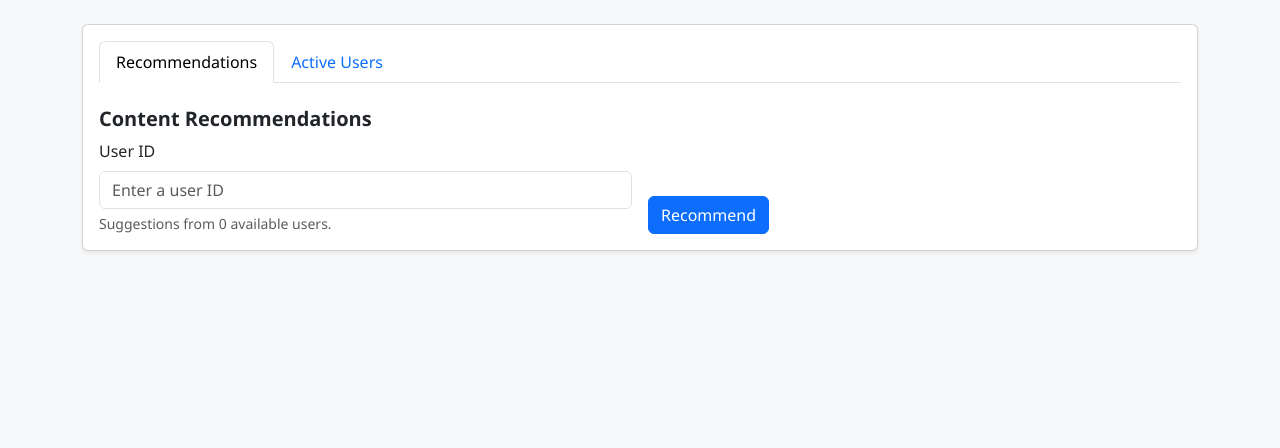
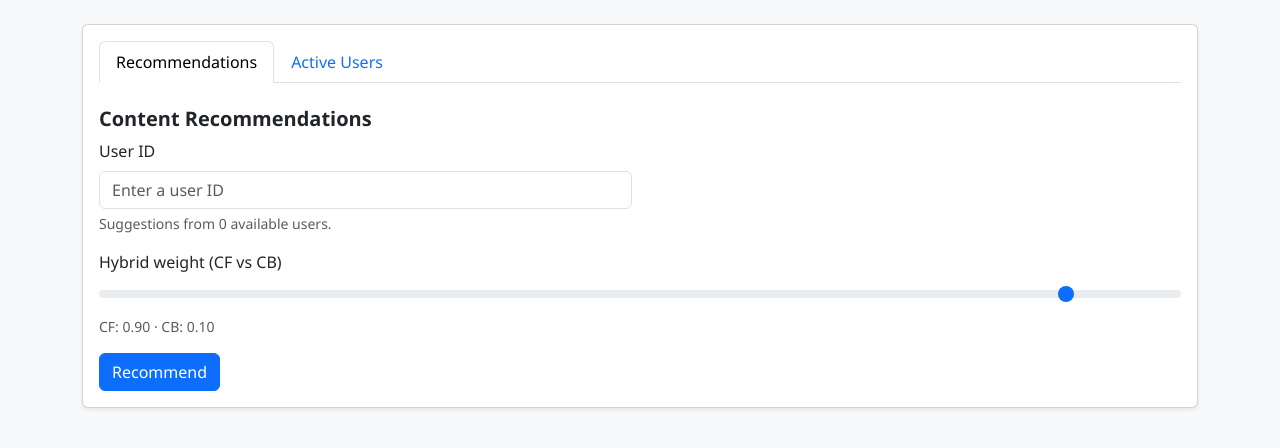
Before and after one commit to scude/Ai-engineer-formation-project-10, a Flask app: page / in a window 1280 px wide. Shown: the part 50-498 px from the top of the page. Run offline with Flask 3, Linux system fonts and the light colour scheme.

Commit message:
feat(app): Add configurable fields for weights

```diff
--- a/app/app.py
+++ b/app/app.py
@@ -139,6 +139,7 @@ def index():
         user_id_suggestions=user_id_suggestions,
         user_count=user_count,
         active_users=active_users,
+        default_hybrid_weight=config.MODEL_HYPERPARAMETERS["hybrid_cf_weight"],
         recommendations=None,
         strategy=None,
         model=None,
@@ -150,6 +151,7 @@ def index():
 @app.route("/recommend", methods=["POST"])
 def recommend():
     user_id = request.form.get("user_id", "").strip()
+    hybrid_weight = request.form.get("hybrid_weight", "").strip()
     user_id_suggestions, valid_user_ids, user_count = load_user_catalog()
     active_users = load_active_users()
     if not user_id:
@@ -158,6 +160,7 @@ def recommend():
             user_id_suggestions=user_id_suggestions,
             user_count=user_count,
             active_users=active_users,
+            default_hybrid_weight=config.MODEL_HYPERPARAMETERS["hybrid_cf_weight"],
             recommendations=None,
             strategy=None,
             model=None,
@@ -173,6 +176,7 @@ def recommend():
             user_id_suggestions=user_id_suggestions,
             user_count=user_count,
             active_users=active_users,
+            default_hybrid_weight=config.MODEL_HYPERPARAMETERS["hybrid_cf_weight"],
             recommendations=None,
             strategy=None,
             model=None,
@@ -180,12 +184,39 @@ def recommend():
             error="Invalid user ID provided.",
         )
 
+    try:
+        resolved_cf_weight = (
+            float(hybrid_weight) if hybrid_weight else config.MODEL_HYPERPARAMETERS["hybrid_cf_weight"]
+        )
+        resolved_cb_weight = 1.0 - resolved_cf_weight
+    except ValueError:
+        return render_template(
+            "index.html",
+            user_id_suggestions=user_id_suggestions,
+            user_count=user_count,
+            active_users=active_users,
+            default_hybrid_weight=config.MODEL_HYPERPARAMETERS["hybrid_cf_weight"],
+            recommendations=None,
+            strategy=None,
+            model=None,
+            hyperparameters=None,
+            error="Hybrid weight must be a numeric value.",
+        )
+
+    payload = {
+        "user_id": int(user_id),
+        "hybrid_weight": resolved_cf_weight,
+        "hybrid_cf_weight": resolved_cf_weight,
+        "hybrid_cb_weight": resolved_cb_weight,
+    }
+
     if valid_user_ids and payload["user_id"] not in valid_user_ids:
         return render_template(
             "index.html",
             user_id_suggestions=user_id_suggestions,
             user_count=user_count,
             active_users=active_users,
+            default_hybrid_weight=config.MODEL_HYPERPARAMETERS["hybrid_cf_weight"],
             recommendations=None,
             strategy=None,
             model=None,
@@ -207,6 +238,7 @@ def recommend():
             user_id_suggestions=user_id_suggestions,
             user_count=user_count,
             active_users=active_users,
+            default_hybrid_weight=resolved_cf_weight,
             recommendations=recommendations,
             strategy=strategy,
             model=model,
@@ -219,6 +251,7 @@ def recommend():
             user_id_suggestions=user_id_suggestions,
             user_count=user_count,
             active_users=active_users,
+            default_hybrid_weight=resolved_cf_weight,
             recommendations=None,
             strategy=None,
             model=None,
--- a/app/templates/index.html
+++ b/app/templates/index.html
@@ -59,6 +59,23 @@
               {% endfor %}
             </datalist>
             <div class="form-text">Suggestions from {{ user_count }} available users.</div>
+          </div>
+          <div class="col-12">
+            <label for="hybrid_weight" class="form-label">Hybrid weight (CF vs CB)</label>
+            <input
+              type="range"
+              class="form-range"
+              id="hybrid_weight"
+              name="hybrid_weight"
+              min="0"
+              max="1"
+              step="0.01"
+              value="{{ default_hybrid_weight }}"
+            >
+            <div class="form-text">
+              CF: <span id="hybrid_cf_value">{{ '%.2f'|format(default_hybrid_weight) }}</span>
+              · CB: <span id="hybrid_cb_value">{{ '%.2f'|format(1 - default_hybrid_weight) }}</span>
+            </div>
           </div>
           <div class="col-md-2">
             <button type="submit" class="btn btn-primary">Recommend</button>
@@ -162,4 +179,17 @@
     </div>
   </div>
 </div>
+<script>
+  const hybridSlider = document.getElementById("hybrid_weight");
+  const cfValue = document.getElementById("hybrid_cf_value");
+  const cbValue = document.getElementById("hybrid_cb_value");
+
+  if (hybridSlider && cfValue && cbValue) {
+    hybridSlider.addEventListener("input", (event) => {
+      const value = Number(event.target.value || 0);
+      cfValue.textContent = value.toFixed(2);
+      cbValue.textContent = (1 - value).toFixed(2);
+    });
+  }
+</script>
 {% endblock %}
```
Also changed, not shown: azure_function/RecommendFunction/recommend/__init__.py (+37 -2 lines), src/inference/predict.py (+11 -1 lines).
